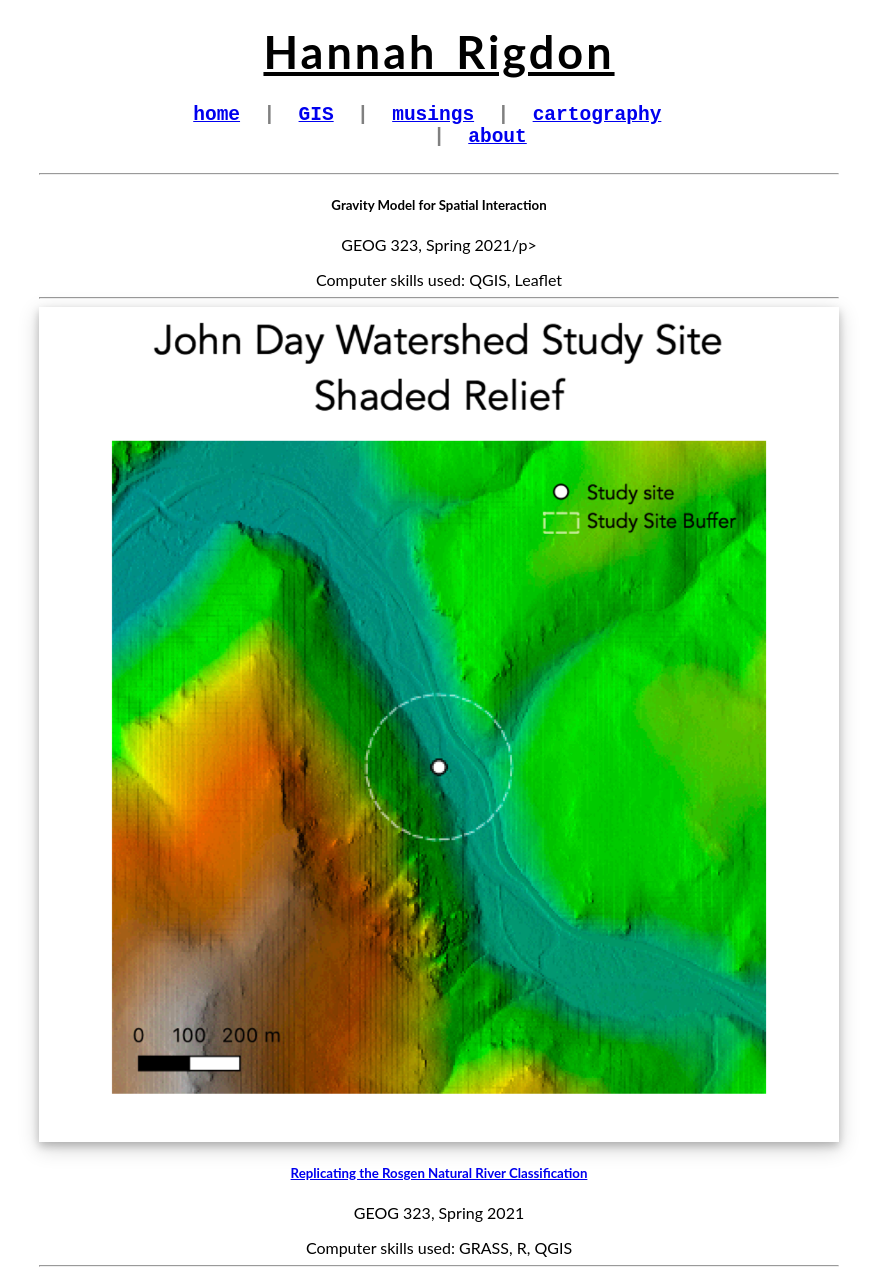
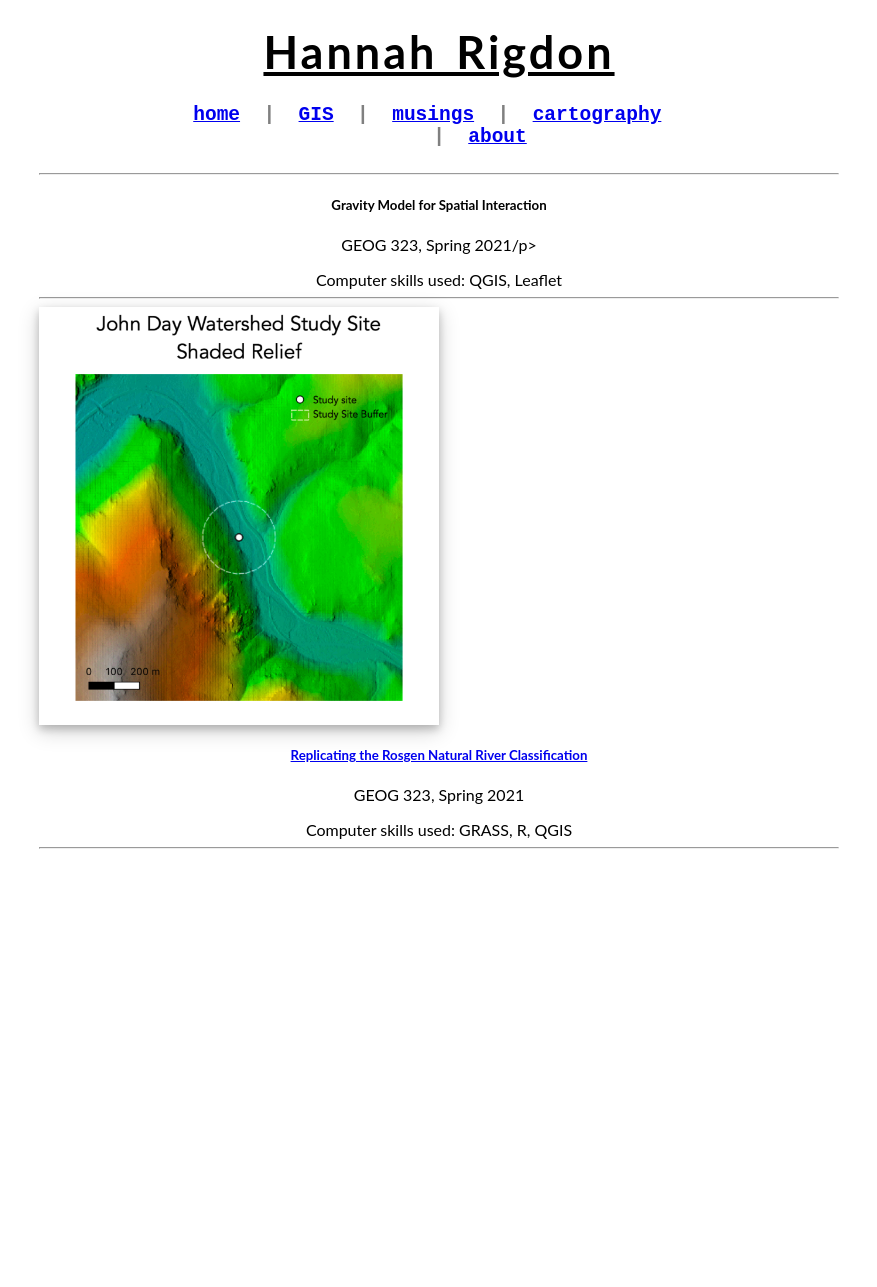
Before and after one commit to hrigdon98/hrigdon98.github.io, a Jekyll site: the page GIS/index.html, which Jekyll copies as it is, in a window 1280 px wide. Shown: the whole page, without its empty margins (201-1078 px from the left). Built offline with Jekyll 4.4.1, drawn with Linux system fonts in a browser that asks for light colours; nearby versions of some CDN libraries; after the commit the page ends 900 px from its top, so only the background shows below that.

Commit message:
Update homepage.css

```diff
--- a/css/homepage.css
+++ b/css/homepage.css
@@ -37,7 +37,7 @@
 
 
 body{background: #FFFFFF;
-    text-align: center;
+    text-align: left;
     font-family: 'Crimson Text', serif;
 }
 
@@ -59,7 +59,7 @@
 
 .image {
   display: block;
-  width: 100%!important;
+  width: 50%!important;
   margin-bottom: 10px!important;
   box-shadow: 0 4px 8px 0 rgba(0, 0, 0, 0.2), 0 6px 20px 0 rgba(0, 0, 0, 0.19);
 }
```
